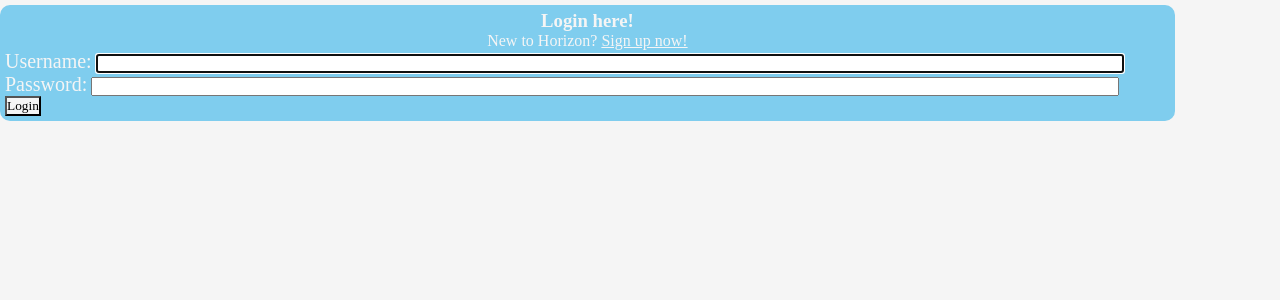
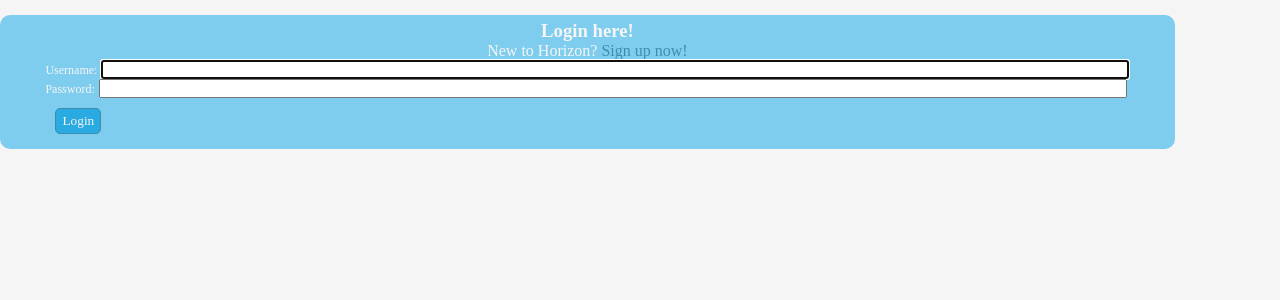
Before and after one commit to SIW22/Horizon, a Django app: page /accounts/login/?next=/events/ in a window 1280 px wide. Shown: the part 185-485 px from the top of the page. Run offline with Django 3.2, Linux system fonts and the light colour scheme; some libraries are stand-ins or nearby versions.

Commit message:
CSS tweaks.

```diff
--- a/main_app/static/styles/main.css
+++ b/main_app/static/styles/main.css
@@ -103,32 +103,38 @@ body {
 }
 
 .signup-login-form {
-  background: #7FCDEE;
+  justify-content: center;
+  align-items: center;
+  display: flex;
+  flex-direction: column;
+  background-color: #7FCDEE;
   color: whitesmoke;
   width: 91vw;
   height: auto;
-  /* display: flex;
-  flex-direction: row; */
-  justify-content: center;
-  align-items: center;
-  margin-top: 5px;
+  margin-top: 15px;
   border-radius: 10px;
   padding: 5px;
 }
 
 .misc-text {
-  /* flex-direction: column; */
   text-align: center;
-  position: relative;
 }
 
 .sign-up-now-text {
-  color: whitesmoke;
+  color: #3f8dae;
+  text-decoration: none;
 }
 
 .btn {
-  background: whitesmoke;
+  background-color: #29abe2;
+  color: whitesmoke;
   font-family: futura;
+  border: none;
+  padding: 4px 6px;
+  margin: 10px;
+  border-radius: 5px;
+  border: 1px solid #3f8dae;
+  align-self: center;
 }
 
 /* validations on sign up form */
@@ -139,13 +145,13 @@ li, .helptext {
 
 #id_username, #id_password, #id_password1, #id_password2{
   width: 80vw;
-  /* margin-left: 10vw; */
-  margin: 0 auto;
+  margin-top: 0 auto;
 }
 
 label {
-  font-size: 20px;
+  font-size: 12px;
   margin: 0 auto;
+  text-align: center;
 }
 
 /* CARDS */
```
